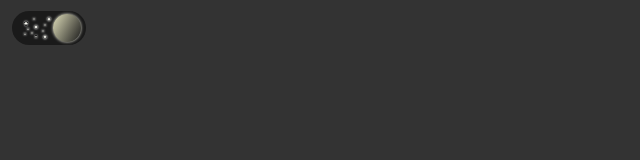
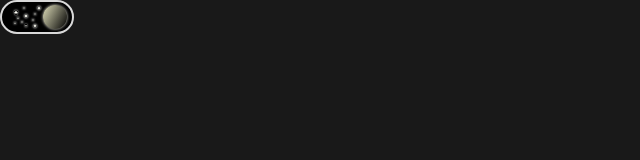
Before and after one commit to dylang3/darkmode-toggle, a plain HTML site: page index.html in a window 1280 px wide. Both pictures are taken after a click on the checkbox "Toggle Dark Mode". Shown: the whole page, without its empty margins (0-640 px from the left). Drawn offline with Linux system fonts and the light colour scheme.

Commit message:
Add files via upload

```diff
--- a/styles.css
+++ b/styles.css
@@ -1,15 +1,33 @@
 :root {
+    /* Light Mode Colors */
     --background-color: hsla(0, 100%, 100%, 1);
+    --text-color: hsla(0, 0%, 0%, 0.8);
 }
 
+/* Dark Mode Colors */
 [data-theme="dark"] {
-    --background-color: hsla(0, 0%, 0%, 0.8);
+    --background-color: hsla(0, 0%, 0%, 0.9);
+    --text-color: hsla(0, 100%, 100%, 1);
 }
 
+/* Reset */
+*,
+*::after,
+*::before {
+    box-sizing: border-box;
+    padding: 0;
+    margin: 0;
+}
+
+/* Main Styles */
 body {
     background-color: var(--background-color);
+    color: var(--text-color);
+    font-family: system-ui, -apple-system, BlinkMacSystemFont, 'Segoe UI', Roboto, Oxygen, Ubuntu, Cantarell, 'Open Sans', 'Helvetica Neue', sans-serif;
+    transition: background 400ms ease-in-out;
 }
 
+/* Toggle Track Styles */
 input[type="checkbox"].toggle {
     --toggle-padding: 3px;
     -webkit-appearance: none;
@@ -22,8 +40,10 @@ input[type="checkbox"].toggle {
     padding: var(--toggle-padding);
     cursor: pointer;
     transition: background 250ms ease-in-out;
+    border: 2px solid hsl(0, 0%, 85%);
 }
 
+/* Toggle Thumb Styles */
 input[type="checkbox"].toggle::before {
     content: '';
     height: calc(100% - 2 * var(--toggle-padding));
@@ -32,17 +52,18 @@ input[type="checkbox"].toggle::before {
     box-shadow: 0 0 3px 0 #F8F03E;
     position: absolute;
     border-radius: 50%;
-    transition: all 250ms ease-in-out;
+    transition: all 400ms ease-in-out;
+    transform-origin: center;
 }
 
 input[type="checkbox"].toggle:checked::before {
-    transform: translateX(38px);
+    transform: translateX(38px) rotate(360deg);
     background: linear-gradient(0.33turn, hsla(58, 36%, 80%, 1), hsla(0, 0%, 84%, 0));
     box-shadow: 0 0 3px 0 #ECEBDE;
 }
 
 input[type="checkbox"].toggle:checked {
-    background: #1A1A1A;
+    background: #000000;
 }
 
 input[type="checkbox"].toggle::after {
@@ -57,7 +78,7 @@ input[type="checkbox"].toggle:checked::after {
     content: url("./stars.svg");
     position: absolute;
     left: 10px;
-    top: 4px;
+    top: 2px;
 }
 
 /* Ensure toggle is focusable for keyboard users */
```
